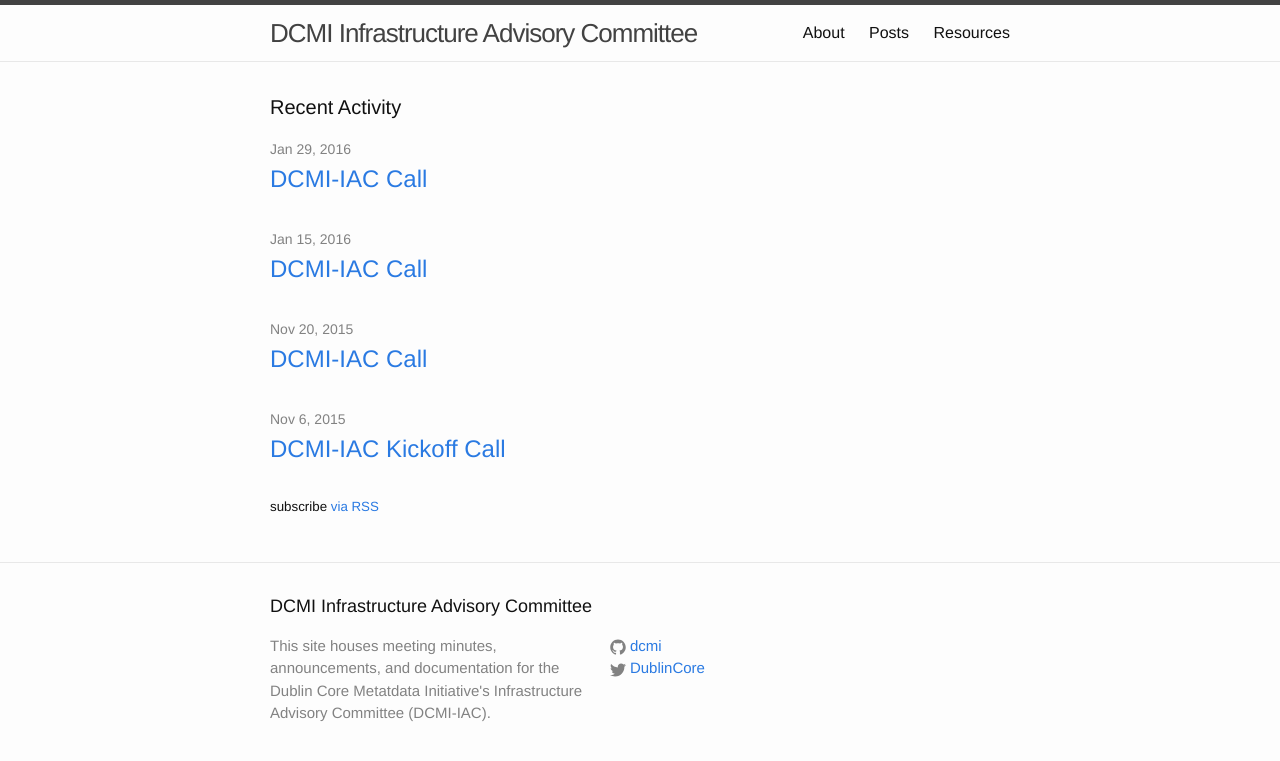
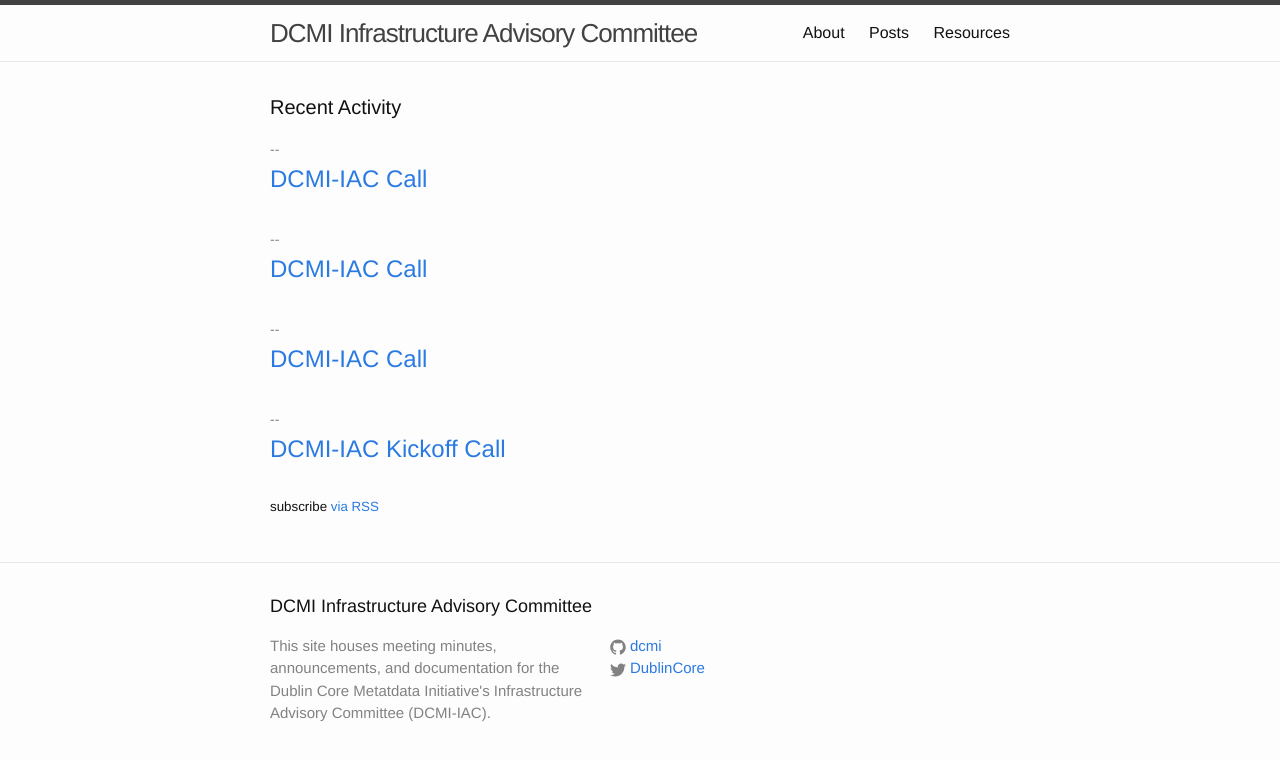
Before and after one commit to metaweidner/dcmi-iac, a Jekyll site: the page built from index.html, in a window 1280 px wide. Shown: the top 761 px of the page. Built offline with Jekyll 4.4.1, drawn with Linux system fonts in a browser that asks for light colours; the list of posts is cut into pages by our own code.

Commit message:
change post date display

```diff
--- a/_config.yml
+++ b/_config.yml
@@ -156,6 +156,8 @@ prose:
               value: "minutes"
             - name: "Announcements"
               value: "announcements"
+            - name: "Documentation"
+              value: "documentation"
       - name: "author"
         field:
           element: "text"
--- a/index.html
+++ b/index.html
@@ -9,7 +9,7 @@ layout: default
   <ul class="post-list">
     {% for post in paginator.posts %}
       <li>
-        <span class="post-meta">{{ post.date | date: "%b %-d, %Y" }}</span>
+        <span class="post-meta">{{ post.year }}-{{ post.month }}-{{ post.day }}</span>
 
         <h2>
           <a class="post-link" href="{{ post.url | prepend: site.baseurl }}">{{ post.title }}</a>
```
